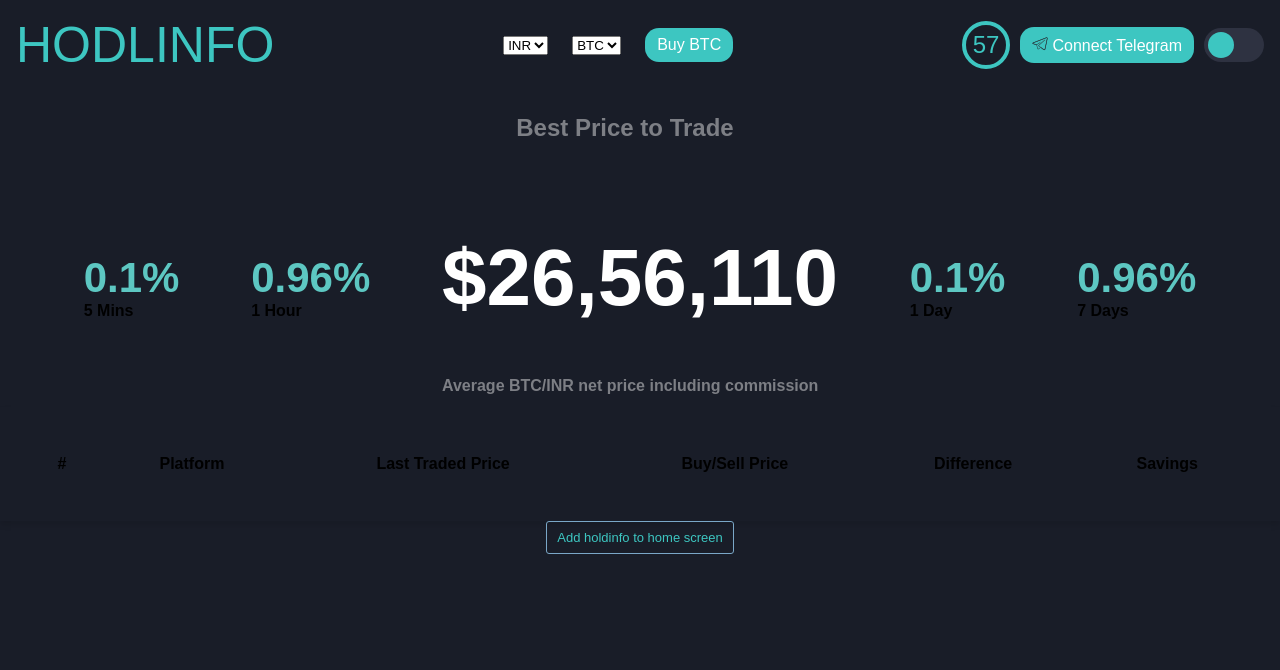
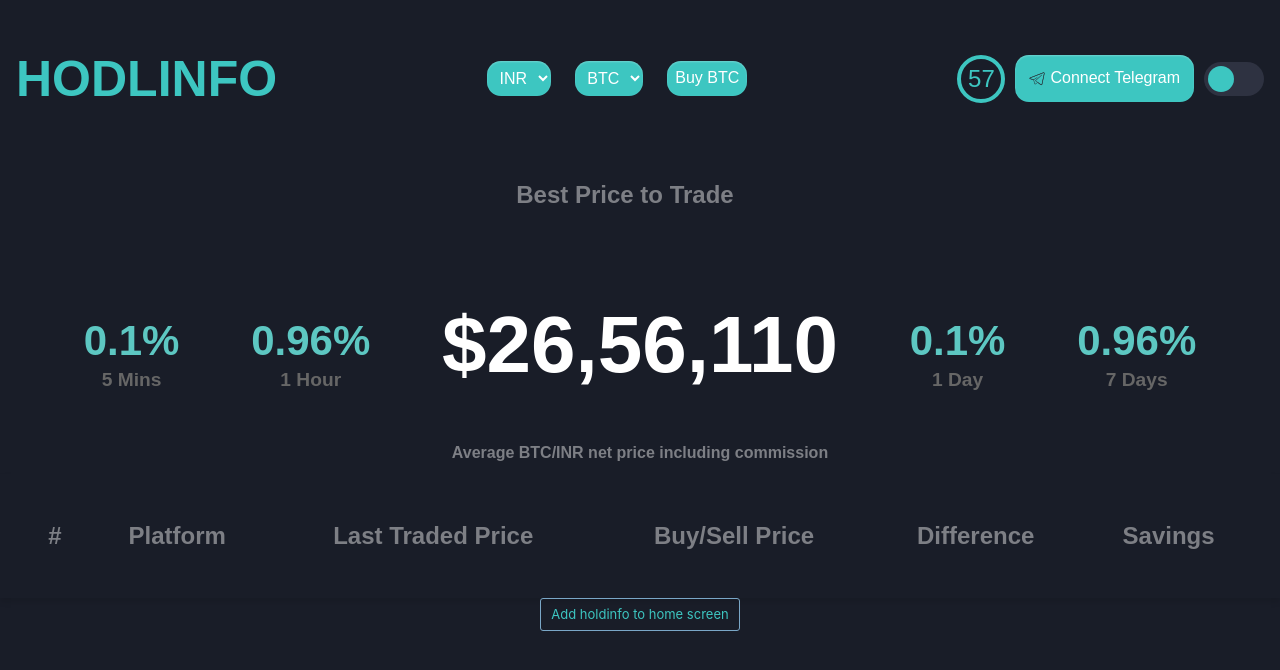
Before and after one commit to Foxhog-x/quadB_Tech_backend, a website: page public/index.html in a window 1280 px wide. Drawn offline with Linux system fonts and the light colour scheme; no server answers.

Commit message:
some fixes

```diff
--- a/public/css/style.css
+++ b/public/css/style.css
@@ -1,4 +1,4 @@
-:root {
+:root{
     --main-bg-color: #191D28;
     --main-text-color:#7D7F85;
     --accent-color: #6CCBCB;
@@ -9,6 +9,7 @@
     --switch-bg:#2E3241;
     --table-row:#2E3241;
     --numbers-color:#5DC7C2;
+
 }
 
 body {
@@ -17,86 +18,196 @@ body {
     padding: 0;
     margin: 0;
     box-sizing: border-box;
+
+
 }
 
-header {
+header{
     display: flex;
     justify-content: space-between;
-  padding: 1rem;
+    padding:1rem;
     align-items: center;
-  flex-wrap: wrap;
 }
 
-.heading {
-  color: var(--button-color);
+select{
+  align-items: center;
+  appearance: button;
+  background-color: var(--button-color);
+  border-radius: 14px;
+  border-style: none;
+  box-shadow: rgba(255, 255, 255, 0.26) 0 1px 2px inset;
+  box-sizing: border-box;
+  color: #fff;
+  cursor: pointer;
+  flex-direction: row;
+  flex-shrink: 0;
+  font-family: "RM Neue",sans-serif;
+  font-size: 100%;
+  line-height: 1.35;
+  margin: 0;
+
+  justify-content: center;
+  padding: 8px;
+  text-align: center;
+  text-transform: none;
+  transition: color .13s ease-in-out,background .13s ease-in-out,opacity .13s ease-in-out,box-shadow .13s ease-in-out;
+  user-select: none;
+  -webkit-user-select: none;
+  touch-action: manipulation;
+}
+
+ .heading{
+  color:var(--button-color);
   font-size: 50px;
  }
 
-.header_right_side {
+.header_right_side{
     display: flex;
     gap: 10px;
     align-items: center;
     flex-wrap: nowrap;
 }
-
-.select_options {
+.select_options{
   display: flex;
   align-items: center;
   gap: 1.5rem;
 }
+.buy_btn{
+  align-items: center;
+  appearance: button;
+  background-color: var(--button-color);
+  border-radius: 14px;
+  border-style: none;
+  box-shadow: rgba(255, 255, 255, 0.26) 0 1px 2px inset;
+  box-sizing: border-box;
+  color: #fff;
+  cursor: pointer;
+  flex-direction: row;
+  flex-shrink: 0;
+  font-family: "RM Neue",sans-serif;
+  font-size: 100%;
+  line-height: 1.15;
+  margin: 0;
 
-.buy_btn, .connect_btn {
+  justify-content: center;
+  padding: 8px;
+  text-align: center;
+  text-transform: none;
+  transition: color .13s ease-in-out,background .13s ease-in-out,opacity .13s ease-in-out,box-shadow .13s ease-in-out;
+  user-select: none;
+  -webkit-user-select: none;
+  touch-action: manipulation;
+}
+.connect_btn {
+  align-items: center;
+  appearance: button;
   background-color: var(--button-color);
+  border-radius: 14px;
+  border-style: none;
+  box-shadow: rgba(255, 255, 255, 0.26) 0 1px 2px inset;
+  box-sizing: border-box;
   color: #fff;
-  border-radius: 14px;
-  padding: 8px 12px;
-  border: none;
   cursor: pointer;
-  font-size: 1rem;
+  display: flex;
+  flex-direction: row;
+  flex-shrink: 0;
+  gap: 5px;
+  font-family: "RM Neue",sans-serif;
+  font-size: 100%;
+  line-height: 1.15;
+  margin: 0;
+  padding: 14px 14px;
+  text-align: center;
+  text-transform: none;
+  transition: color .13s ease-in-out,background .13s ease-in-out,opacity .13s ease-in-out,box-shadow .13s ease-in-out;
+  user-select: none;
+  -webkit-user-select: none;
+  touch-action: manipulation;
 }
 
-.dashboard_price_section {
+.connect_btn-22:active {
+  background-color: #006AE8;
+}
+
+.connect_btn-22:hover {
+  background-color: #1C84FF;
+}
+
+.dashboard_price_section{
   display: flex;
   justify-content: center;
+
   margin-right: 30px;
+
 }
-
-.bestprice_heading {
+.bestprice_heading{
+  display: flex;
+  justify-content: center;
   font-size: 24px;
   color: var(--main-text-color);
   text-align: center;
+
+
+
 }
-
-.crypto_price {
+.crypto_price{
   display: flex;
   justify-content: space-evenly;
   align-items: center;
  margin: 12px 12px;
-  flex-wrap: wrap;
 }
-
-.main_price_heading {
+.main_price_heading{
   font-size: 80px;
 text-align: center;
 color: white;
+
 }
-
-.main_price_text {
+.main_price{
+  text-align: center;
+}
+.main_price_text{
   font-size: 16px;
   color: var(--main-text-color);
   font-weight: 700;
 }
 
-.percentage h3 {
+.min_percentage{
+  display: flex;
+  text-align: center;
+  flex-direction: column;
+
+}
+
+
+.percentage h3{
   font-size: 42px;
   margin: 0;
   color: var(--numbers-color);
+
+}
+
+.percentage span{
+
+  font-weight: 800;
+}
+
+
+.percentage{
+  text-align: center;
+
 }
 
 .percentage span {
   display: block;
-  font-weight: 800;
+  font-size: 1.2rem;
+  margin-top: 0.25rem;
+  color: #666;
 }
+
+
+
+
+
 
 .switch {
   position: relative;
@@ -111,6 +222,7 @@ header {
   height: 0;
 }
 
+
 .slider {
   position: absolute;
   cursor: pointer;
@@ -122,6 +234,7 @@ header {
   transition: .4s;
   border-radius: 34px;
 }
+
 
 .slider:before {
   position: absolute;
@@ -135,13 +248,16 @@ header {
   transition: .4s;
 }
 
+
 input:checked + .slider {
   background-color: #2196F3;
 }
 
+
 input:checked + .slider:before {
   transform: translateX(26px);
 }
+
 
 .circle {
   width: 40px;
@@ -151,17 +267,28 @@ input:checked + .slider:before {
   display: flex;
   align-items: center;
   justify-content: center;
+
+  font-family: Arial, sans-serif;
 }
+
 
 .number {
   font-size: 24px;
-  color: var(--button-color);
+  color: var( --button-color);
 }
+
+.tr{
+  display: flex;
+  justify-content: space-evenly;
+
+}
+
 
 .table_container {
   width: 100%;
+
+
 }
-
 .styled-table {
   background-color: var(--main-bg-color);
   width: 100%;
@@ -171,32 +298,108 @@ input:checked + .slider:before {
   padding: 24px;
 }
 
+.styled-table thead tr {
+
+  color: var(--main-text-color);
+
+}
+
 .styled-table th, .styled-table td {
   padding: 14px 15px;
   text-align: center;
+
+
+}
+.styled-table td{
+  background-color:#2E3241;
+
+
+
 }
 
-.styled-table td {
-  background-color: #2E3241;
-}
-
-.styled-table tbody tr {
+ .styled-table tr{
   font-size: 24px;
   font-weight: 600;
   color: white;
+
  }
 
+
+.styled-table tbody tr:first-child td:first-child {
+  border-top-left-radius: 10px;
+}
+
+.styled-table tbody tr:first-child td:last-child {
+  border-top-right-radius: 10px;
+}
+
+.styled-table tbody tr:last-child td:first-child {
+  border-bottom-left-radius: 10px;
+}
+.styled-table tbody tr:last-child td:last-child {
+  border-bottom-right-radius: 10px;
+}
+
+
+.styled-table tbody tr:not(:first-child):not(:last-child) td:first-child {
+  border-top-left-radius: 0;
+  border-bottom-left-radius: 0;
+}
+
+.styled-table tbody tr:not(:first-child):not(:last-child) td:last-child {
+  border-top-right-radius: 0;
+  border-bottom-right-radius: 0;
+}
+
+
+
+
 .holdinfo_button {
-  background-color: inherit;
+  background-color:inherit;
   border-radius: 3px;
   border: 1px solid #7aa7c7;
+  box-shadow: rgba(255, 255, 255, .7) 0  0 0 inset;
+  box-sizing: border-box;
   color: var(--button-color);
   cursor: pointer;
+  display: inline-block;
+  font-family: -apple-system,system-ui,"Segoe UI","Liberation Sans",sans-serif;
   font-size: 13px;
+  font-weight: 400;
+  line-height: 1.15385;
+  margin: 0;
+  outline: none;
   padding: 8px .8em;
+  position: relative;
+  text-align: center;
+  text-decoration: none;
+  user-select: none;
+  -webkit-user-select: none;
+  touch-action: manipulation;
+  vertical-align: baseline;
+  white-space: nowrap;
 }
 
-footer {
+.holdinfo_button:hover,
+.holdinfo_button:focus {
+  background-color: #b3d3ea;
+  color: #2c5777;
+}
+
+.holdinfo_button:focus {
+  box-shadow: 0 0 0 4px rgba(0, 149, 255, .15);
+}
+
+.holdinfo_button:active {
+  background-color: #a0c7e4;
+  box-shadow: none;
+  color: #2c5777;
+}
+
+.upward-triangle {
+ background-image: ;
+}
+footer{
   display: flex;
   justify-content: center;
 }
@@ -204,6 +407,7 @@ footer {
 .icon_spacing {
   margin-right: 8px;
 }
+
 
 
 @media (max-width: 1200px) {
@@ -284,7 +488,7 @@ footer {
   }
 
   .table_container {
-      overflow-x: auto;
+      overflow-x: auto; /* Allows horizontal scrolling for small devices */
   }
 
   .styled-table th, .styled-table td {
--- a/public/index.html
+++ b/public/index.html
@@ -14,7 +14,9 @@
     <div>
         <header>
             <div>
-                <div class="heading">HODLINFO</div>
+                <div>
+                    <h1 class="heading">HODLINFO</h1>
+                </div>
             </div>
             <div class="select_options">
                 <select name="currency" id="currency">
```
Lines whose indentation alone changed are shown as unchanged.
